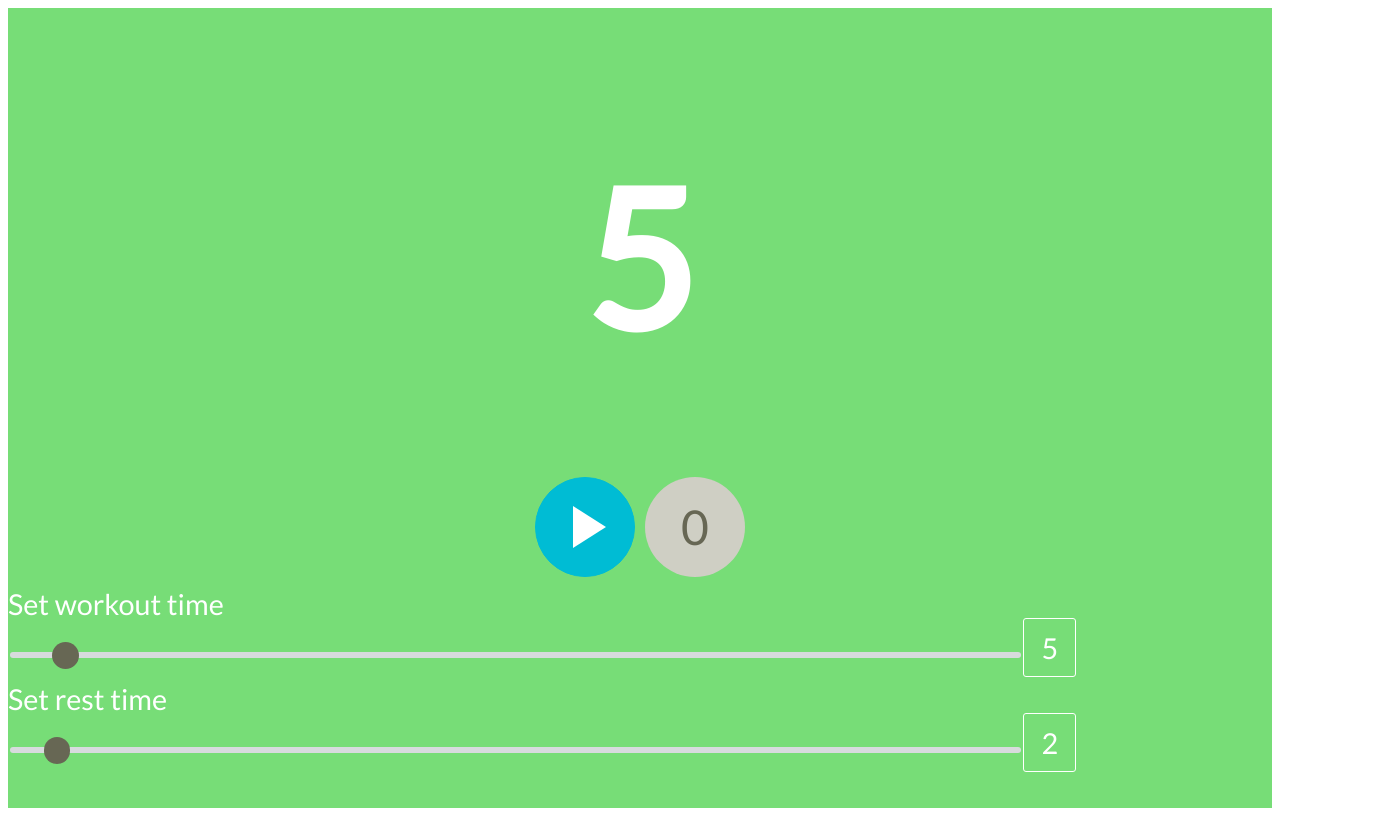
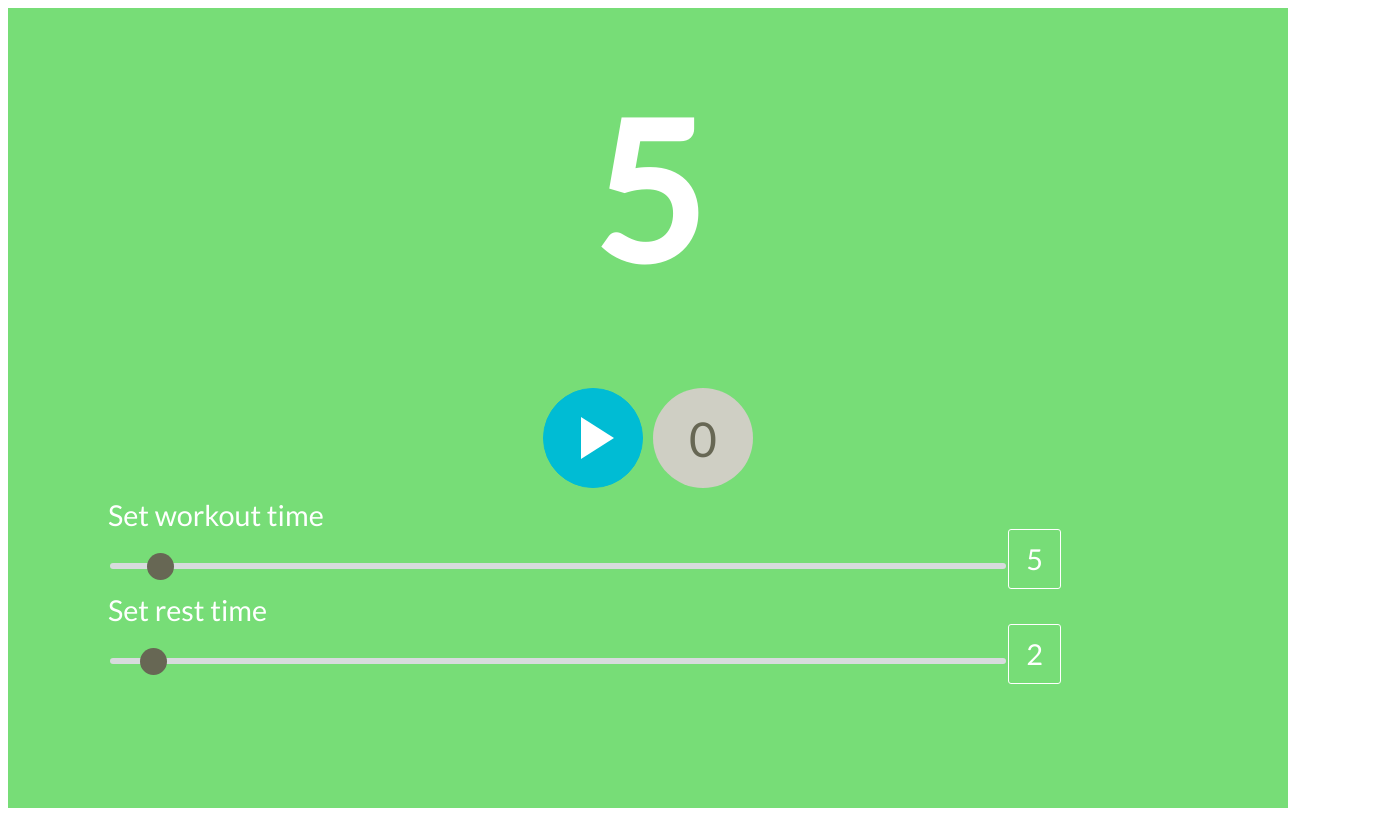
Before and after one commit to jcaguirre89/hiit-timers-frontend, a React (Create React App) app: page / in a window 1280 px wide. Shown: the whole page, 1388 px wide, since content can reach past the window. Built offline with nearby package versions, Linux system fonts and the light colour scheme.

Commit message:
minor ui fixes

```diff
--- a/public/index.html
+++ b/public/index.html
@@ -22,12 +22,12 @@
       work correctly both with client-side routing and a non-root public URL.
       Learn how to configure a non-root public URL by running `npm run build`.
     -->
-    <title>React App</title>
+    <title>HIIT Timer</title>
     <link href="https://fonts.googleapis.com/css?family=Lato" rel="stylesheet">
   </head>
   <body>
     <noscript>You need to enable JavaScript to run this app.</noscript>
-    <div id="root"></div>
+    <div id="root" class="outer"></div>
     <!--
       This HTML file is a template.
       If you open it directly in the browser, you will see an empty page.
--- a/src/components/MainContainer.jsx
+++ b/src/components/MainContainer.jsx
@@ -4,12 +4,11 @@ import * as palette from '../constants/color-palette';
 
 const MainContainer = styled.div`
     display: flex;
-    justify-content: center;
     align-items: center;
     flex-direction: column;
     background: ${props => props.timerIsWorkout ? palette.green : palette.red};
     width: 100%;
-    height: 100vh;
+    height: 100%;
 `;
 
 export default MainContainer;
--- a/src/components/Timer.jsx
+++ b/src/components/Timer.jsx
@@ -8,7 +8,7 @@ const TimerContainer = styled.div`
     align-items: center;
     justify-content: center;
     width: 100%;
-    min-height: 50vh;
+    height: 45%;
     font-size: 4em;
     color: white;
     font-weight: bold;
--- a/src/components/TimerConfigForm.jsx
+++ b/src/components/TimerConfigForm.jsx
@@ -8,6 +8,7 @@ const FormContainer = styled.div`
     width: 100%;
     font-size: 0.3em;
     color: black;
+    margin-left: 200px;
 `;
 
 const ValueContainer = styled.span`
@@ -31,7 +32,7 @@ outline: none;
 border: none;
 padding: 0;
 background: none;
-width: 80%;
+width: 70%;
 
 &::-webkit-slider-runnable-track {
     background-color: #d7dbdd;
--- a/src/index.css
+++ b/src/index.css
@@ -1,6 +1,13 @@
 body {
     font-family: 'Lato', sans-serif;
     font-size: 48px;
+    height: 100vh;
+    width: 100%;
+}
+
+.outer {
+    height: 100%;
+    width: 100%;
 }
 
 .button-and-counter-container {
```
